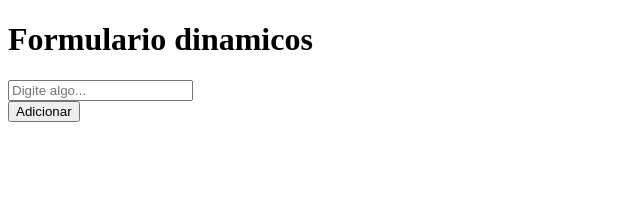
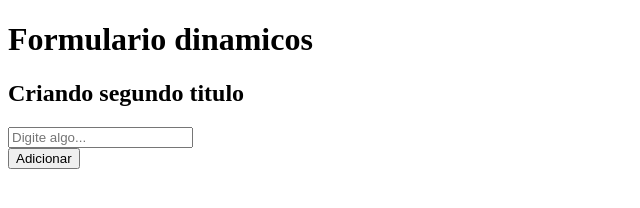
Before and after one commit to alexandroleite/SITEFILME, a plain HTML site: page index.html in a window 1280 px wide. Shown: the whole page, without its empty margins (0-640 px from the left). Drawn offline with Linux system fonts and the light colour scheme.

Commit message:
criando segundo titulo
segunndo titulo teste sincronizacao

```diff
--- a/index.html
+++ b/index.html
@@ -10,6 +10,7 @@
 
 <header class="header" id="header">
   <h1>Formulario dinamicos</h1>
+  <h2>Criando segundo titulo</h2>
 </header>
 <main class="main">
 <form action="" class="form"></form>
```
